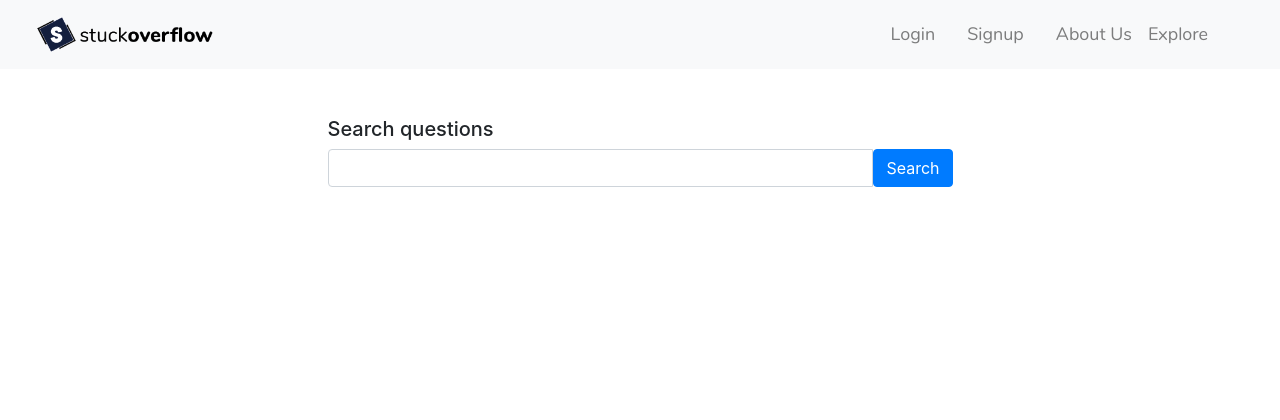
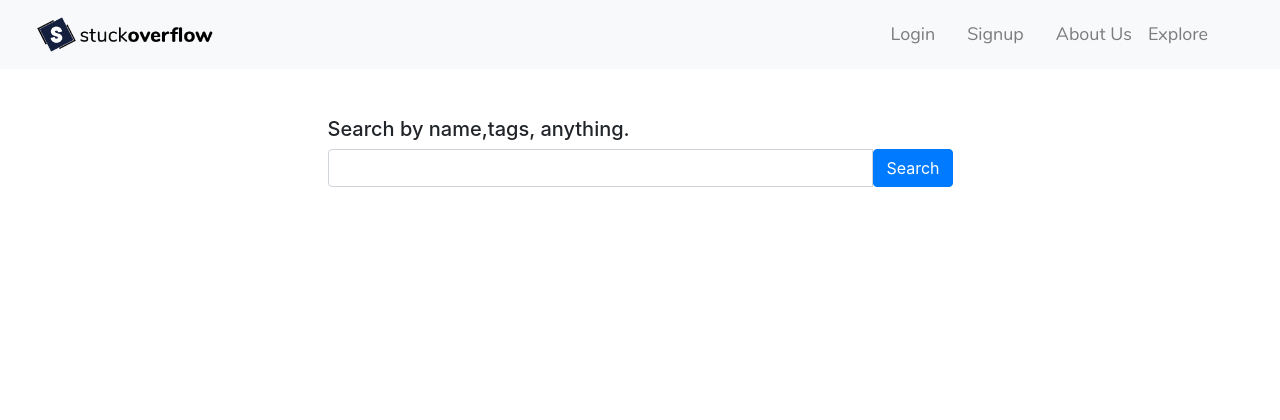
Before and after one commit to cocphilips/ProyekStuckoverflow, a PHP site: page /explore.php in a window 1280 px wide. Shown: the top 420 px of the page. Run offline with PHP 8.4, Linux system fonts and the light colour scheme.

Commit message:
upd explore.php

```diff
--- a/explore.php
+++ b/explore.php
@@ -143,7 +143,7 @@ session_start();
     <div class="row">
       <div class="col-sm-12 col-md-6 offset-md-3 mt-md-5">
         <form id="searchBarForm">
-            <h5>Search questions</h5>
+            <h5>Search by name,tags, anything.</h5>
             <div class="input-group">
               <input type="text" id="question_query" class="form-control">
               <span class="input-group-btn">
```
